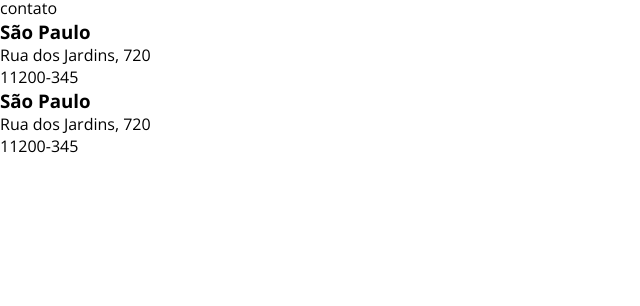
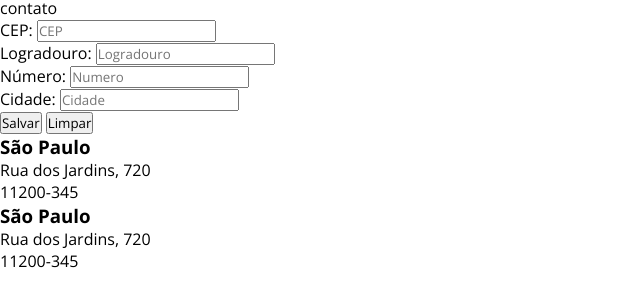
Before and after one commit to adrianoabreu/devsuperior-nivelamento-javascript, a plain HTML site: page projeto-viacep/index.html in a window 1280 px wide. Shown: the part 36-342 px from the top of the page, without its empty margins (0-640 px from the left). Drawn offline with nearby package versions, Linux system fonts and the light colour scheme.

Commit message:
HTML do formulário

```diff
--- a/projeto-viacep/index.html
+++ b/projeto-viacep/index.html
@@ -21,7 +21,30 @@
     </header>
     <main>
         <section id="form-section">
-
+            <div>
+                <form name="newAddress">
+                    <div>
+                        <label for="cep">CEP:</label>
+                        <input name="cep" id="cep" type="text" placeholder="CEP">
+                    </div>
+                    <div>
+                        <label for="street">Logradouro:</label>
+                        <input name="street" id="street" type="text" placeholder="Logradouro">
+                    </div>
+                    <div>
+                        <label for="number">Número:</label>
+                        <input name="number" id="number" type="text" placeholder="Numero">
+                    </div>
+                    <div>
+                        <label for="cidade">Cidade:</label>
+                        <input name="cidade" id="cidade" type="text" placeholder="Cidade">
+                    </div>
+                    <div>
+                        <button type="submit">Salvar</button>
+                        <button>Limpar</button>
+                    </div>
+                </form>
+            </div>
         </section>
         <section>
             <div>
```
